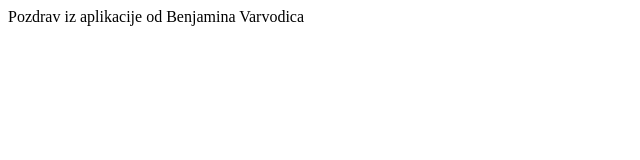
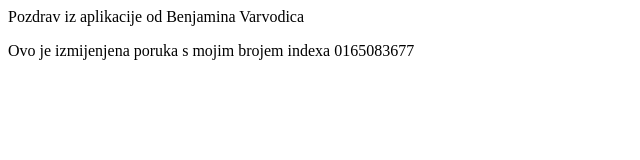
Before and after one commit to Bendzzzz/RUAP-projekt, a plain HTML site: page index.html in a window 1280 px wide. Shown: the whole page, without its empty margins (0-640 px from the left). Drawn offline with Linux system fonts and the light colour scheme.

Commit message:
My second commit

```diff
--- a/index.html
+++ b/index.html
@@ -1 +1,2 @@
 <p>Pozdrav iz aplikacije od Benjamina Varvodica</p>
+<p>Ovo je izmijenjena poruka s mojim brojem indexa 0165083677 </p>
```
